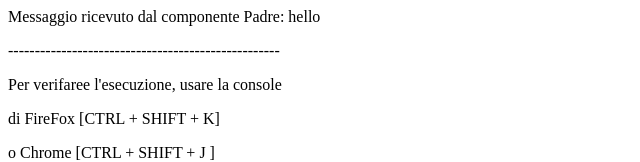
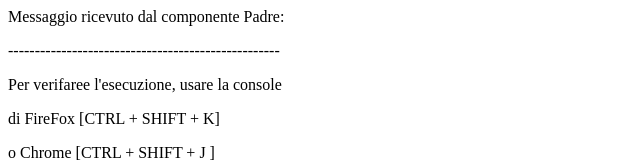
Before and after one commit to MatteoMit/angular7-cap10-lab, an Angular app: page / in a window 1280 px wide. Shown: the top 162 px of the page, without its empty margins (0-640 px from the left). Built offline with nearby package versions, Linux system fonts and the light colour scheme.

Commit message:
2 files modified

```diff
--- a/src/app/simple.child.component.ts
+++ b/src/app/simple.child.component.ts
@@ -1,7 +1,7 @@
 import { Component, OnInit, Input, OnDestroy } from '@angular/core';@Component({
   selector: "simple-child-component",
   template: `
-    <p>Messaggio ricevuto dal componente Padre: {{ message }}</p>
+    <p>Messaggio ricevuto dal componente Padre: {{ greeting }}</p>
     <p>---------------------------------------------------</p>
     <p>Per verifaree l'esecuzione, usare la console</p>
     <p>di FireFox [CTRL + SHIFT + K]</p>
--- a/src/app/simple.parent.component.ts
+++ b/src/app/simple.parent.component.ts
@@ -14,7 +14,7 @@ import { ChildComponent } from './simple.child.component';
   `
 })
 export class ParentComponent implements OnInit {
-  greeting = "hello";
+  greeting = "'HELLO''";
   hidden = false;
   constructor() {
     console.log("+ Parent component: constructor");
```
